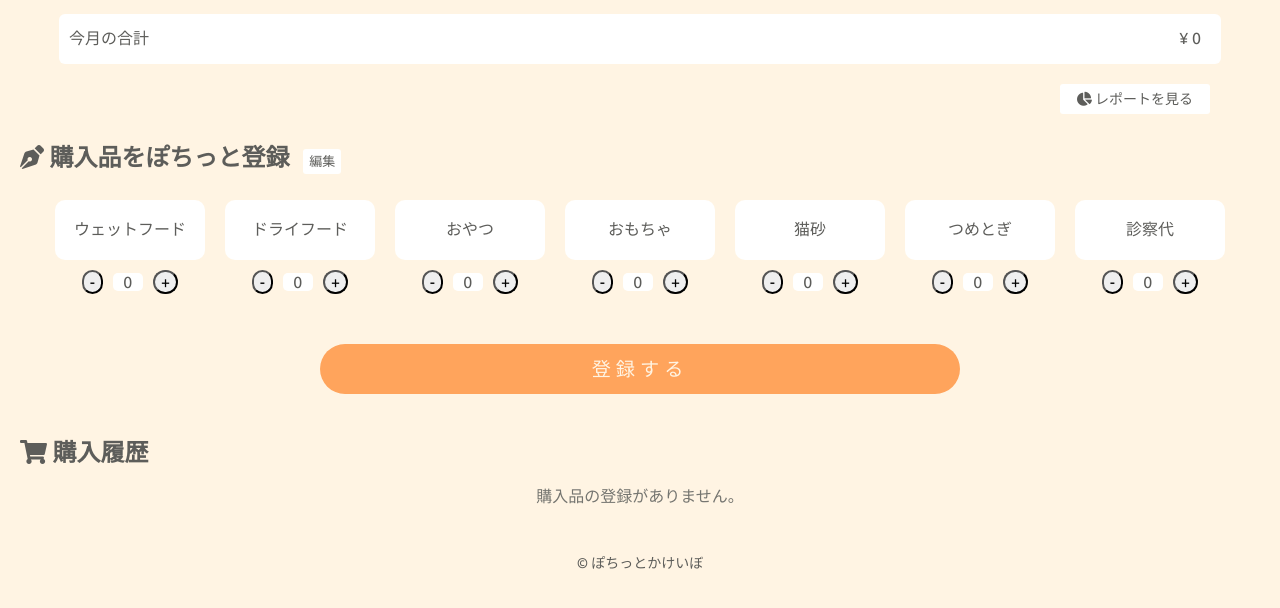
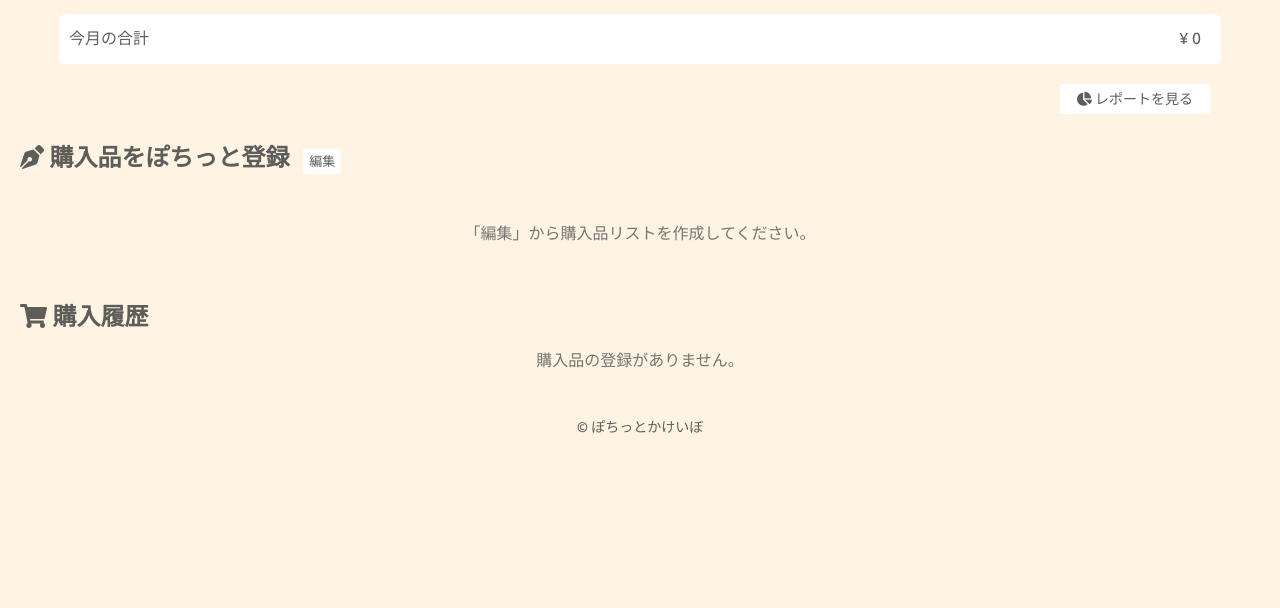
Before and after one commit to yashiki25/pottito-record, a PHP site: page / in a window 1280 px wide. Shown: the part 150-758 px from the top of the page. Run offline with PHP 8.4, Linux system fonts and the light colour scheme; some libraries are stand-ins or nearby versions.

Commit message:
購入品リスト未登録時の状態を作成

```diff
--- a/css/styles.css
+++ b/css/styles.css
@@ -71,6 +71,12 @@ h2 {
 
 #edit:hover {
   opacity: .7;
+}
+
+#item-list-info {
+  margin-top: 50px;
+  text-align: center;
+  color: #757570;
 }
 
 .item-list {
@@ -280,7 +286,9 @@ p.hidden,
 #mask-edit.hidden,
 .create-item.hidden,
 .edit-items.hidden,
-span.hidden {
+span.hidden,
+#item-list-info.hidden,
+#record.hidden {
   display: none;
 }
 
@@ -416,7 +424,6 @@ span.hidden {
 }
 
 .edit-items li {
-  position: relative;
   padding: 5px 0;
 }
 
--- a/index.html
+++ b/index.html
@@ -3,7 +3,7 @@
 
   <head>
     <meta charset="utf-8">
-    <meta name="description" content="ぽちっと簡単登録！n日坊主になるための家計簿">
+    <meta name="description" content="ぽちっと簡単登録！n日坊主になるための家計簿もどき">
     <meta name="viewport" content="width=device-width,initial-scale=1">
     <title>ぽちっと家計簿</title>
     <link rel="stylesheet" href="css/normalize.css">
@@ -48,6 +48,7 @@
     <section class="item-list">
       <h2><i class="fas fa-pen-nib"></i> 購入品をぽちっと登録</h2>
       <button id="edit">編集</button>
+      <p id="item-list-info">「編集」から購入品リストを作成してください。</p>
       <ul>
       </ul>
       <button id="record">登録する</button>
--- a/js/main.js
+++ b/js/main.js
@@ -1,34 +1,36 @@
 'use strict';
 
-let items = [{
-  name: 'ウェットフード',
-  price: 100
-},
-{
-  name: 'ドライフード',
-  price: 850
-},
-{
-  name: 'おやつ',
-  price: 200
-},
-{
-  name: 'おもちゃ',
-  price: 300
-},
-{
-  name: '猫砂',
-  price: 500
-},
-{
-  name: 'つめとぎ',
-  price: 400
-},
-{
-  name: '診察代',
-  price: 2500
-},
-]
+// let items = [{
+//   name: 'ウェットフード',
+//   price: 100
+// },
+// {
+//   name: 'ドライフード',
+//   price: 850
+// },
+// {
+//   name: 'おやつ',
+//   price: 200
+// },
+// {
+//   name: 'おもちゃ',
+//   price: 300
+// },
+// {
+//   name: '猫砂',
+//   price: 500
+// },
+// {
+//   name: 'つめとぎ',
+//   price: 400
+// },
+// {
+//   name: '診察代',
+//   price: 2500
+// },
+// ]
+
+let items = [];
 
 // 円グラフデータ
 const chartItems = [
@@ -101,8 +103,23 @@ function readData() {
   }
 }
 
-// 購入品リストを生成
-createItems();
+// 購入品リストの生成判定
+isCreateItems();
+
+function isCreateItems() {
+  const massage = document.getElementById('item-list-info');
+  if (items.length < 1) {
+    massage.classList.remove('hidden');
+    recordBtn.classList.add('hidden');
+  }
+  else {
+    massage.classList.add('hidden');
+    recordBtn.classList.remove('hidden');
+
+    // 購入品リストを生成
+    createItems();
+  }
+}
 
 function createItems() {
   items.forEach(item => {
```
